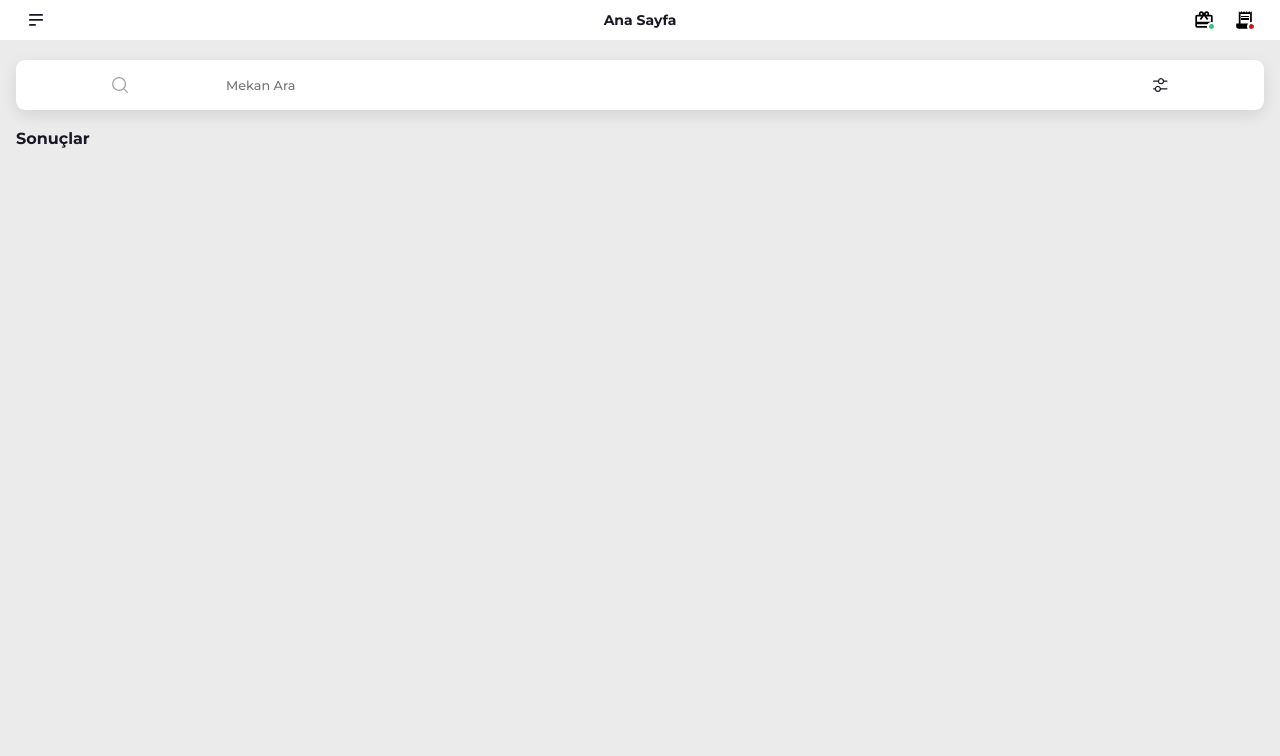
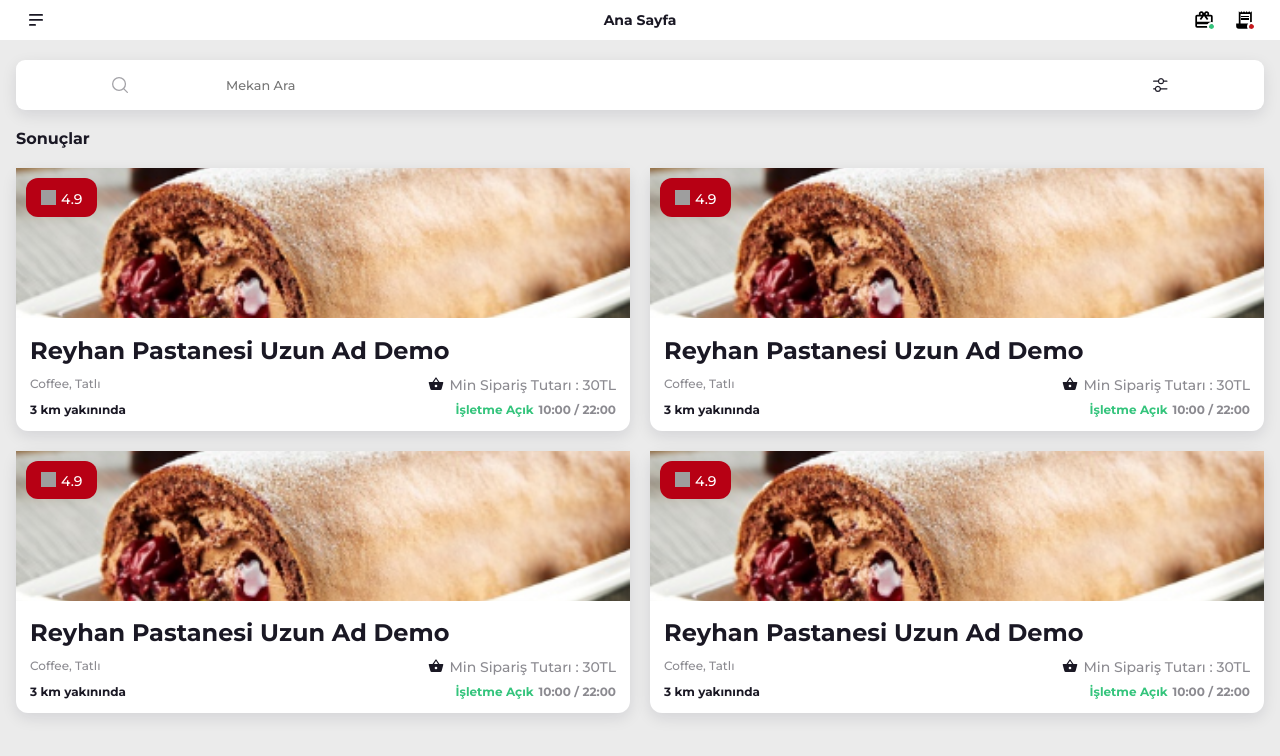
Before and after one commit to omerfarukgedik/demo, an Angular app: page / in a window 1280 px wide. Shown: the top 756 px of the page. Built offline with nearby package versions, Linux system fonts and the light colour scheme; grey boxes are pictures that could not be loaded.

Commit message:
generate feed component

```diff
--- a/src/app/app.component.css
+++ b/src/app/app.component.css
@@ -10,3 +10,15 @@
   flex-direction: column;
   gap: 20px;
 }
+
+.feeds {
+  display: grid;
+  grid-template-columns: 1fr;
+  gap: 20px;
+}
+
+@media (min-width: 991px) {
+  .feeds {
+    grid-template-columns: repeat(2, 1fr);
+  }
+}
--- a/src/app/app.component.html
+++ b/src/app/app.component.html
@@ -4,5 +4,11 @@
   <div class="layout">
     <app-search></app-search>
     <h4>Sonuçlar</h4>
+    <div class="feeds">
+      <app-feed></app-feed>
+      <app-feed></app-feed>
+      <app-feed></app-feed>
+      <app-feed></app-feed>
+    </div>
   </div>
 </div>
--- a/src/app/app.module.ts
+++ b/src/app/app.module.ts
@@ -4,12 +4,14 @@ import { NgModule } from '@angular/core';
 import { AppComponent } from './app.component';
 import { HeaderComponent } from './components/header/header.component';
 import { SearchComponent } from './components/search/search.component';
+import { FeedComponent } from './components/feed/feed.component';
 
 @NgModule({
   declarations: [
     AppComponent,
     HeaderComponent,
     SearchComponent,
+    FeedComponent,
   ],
   imports: [
     BrowserModule,
--- /dev/null
+++ b/src/app/components/feed/feed.component.css
@@ -0,0 +1,91 @@
+.feed {
+  background-color: var(--white);
+  border-radius: 9pt;
+  box-shadow: 0px 5px 15px var(--box-shadow);
+}
+
+.feed img {
+  height: 150px;
+  object-fit: cover;
+}
+
+.feed > .top_wrapper {
+  position: relative;
+}
+
+.star {
+  position: absolute;
+  top: 10px;
+  left: 10px;
+  background-color: var(--red);
+  border-radius: 9pt;
+  display: flex;
+  gap: 5px;
+  color: var(--white);
+  align-items: center;
+  padding: 10px 15px;
+}
+
+.star img {
+  width: 15px;
+  height: 15px;
+}
+
+.star span {
+  font-size: 14px;
+  margin-top: 0.15rem;
+}
+
+.feed > .description {
+  padding: 14px;
+  display: flex;
+  flex-direction: column;
+  gap: 10px;
+}
+
+.feed > .description > span {
+  font-size: 18pt;
+}
+
+.feed > .description img {
+  width: 16px;
+  height: 16px;
+}
+
+.feed > .description > .category {
+  display: flex;
+  justify-content: space-between;
+  align-items: center;
+  font-size: 14px;
+}
+
+.feed > .description > .category > .right {
+  display: flex;
+  align-items: center;
+  gap: 5px;
+}
+
+.feed > .description > .category > .right > span {
+  margin-top: 0.15rem;
+}
+
+.feed > .description > .category > span {
+  font-size: 12px;
+}
+
+.feed > .description > .working_hours {
+  display: flex;
+  justify-content: space-between;
+  align-items: center;
+  font-size: 12px;
+}
+
+.feed > .description > .working_hours > .right {
+  display: flex;
+  align-items: center;
+  gap: 5px;
+}
+
+.feed > .description > .working_hours > span {
+  font-size: 12px;
+}
--- /dev/null
+++ b/src/app/components/feed/feed.component.html
@@ -0,0 +1,27 @@
+<div class="feed">
+  <div class="top_wrapper">
+    <img src="../assets/images/visneli-sarmal.png" alt="visneli-sarmal" />
+    <div class="star">
+      <img src="../assets/icons/star.svg" alt="star" />
+      <span>4.9</span>
+    </div>
+  </div>
+  <div class="description">
+    <span class="bold">Reyhan Pastanesi Uzun Ad Demo</span>
+    <div class="category">
+      <span class="opacity50">Coffee, Tatlı</span>
+      <div class="right">
+        <img src="../assets/icons/shopping_basket.svg" alt="star" />
+        <span class="opacity50">Min Sipariş Tutarı : 30TL</span>
+      </div>
+    </div>
+
+    <div class="working_hours">
+      <span class="bold">3 km yakınında</span>
+      <div class="right">
+        <span class="green bold">İşletme Açık</span>
+        <span class="opacity50 bold">10:00 / 22:00</span>
+      </div>
+    </div>
+  </div>
+</div>
--- /dev/null
+++ b/src/app/components/feed/feed.component.ts
@@ -0,0 +1,15 @@
+import { Component, OnInit } from '@angular/core';
+
+@Component({
+  selector: 'app-feed',
+  templateUrl: './feed.component.html',
+  styleUrls: ['./feed.component.css']
+})
+export class FeedComponent implements OnInit {
+
+  constructor() { }
+
+  ngOnInit(): void {
+  }
+
+}
--- a/src/styles.css
+++ b/src/styles.css
@@ -30,3 +30,15 @@ body {
   background-color: var(--bg);
   color: var(--font-color);
 }
+
+.green {
+  color: var(--green);
+}
+
+.opacity50 {
+  opacity: 50%;
+}
+
+.bold {
+  font-weight: bold;
+}
```
Also changed, not shown: src/assets/icons/shopping_basket.svg (renamed from src/assets/icons/shopping_basket-24px.svg), src/assets/images/visneli-sarmal.png (added).
